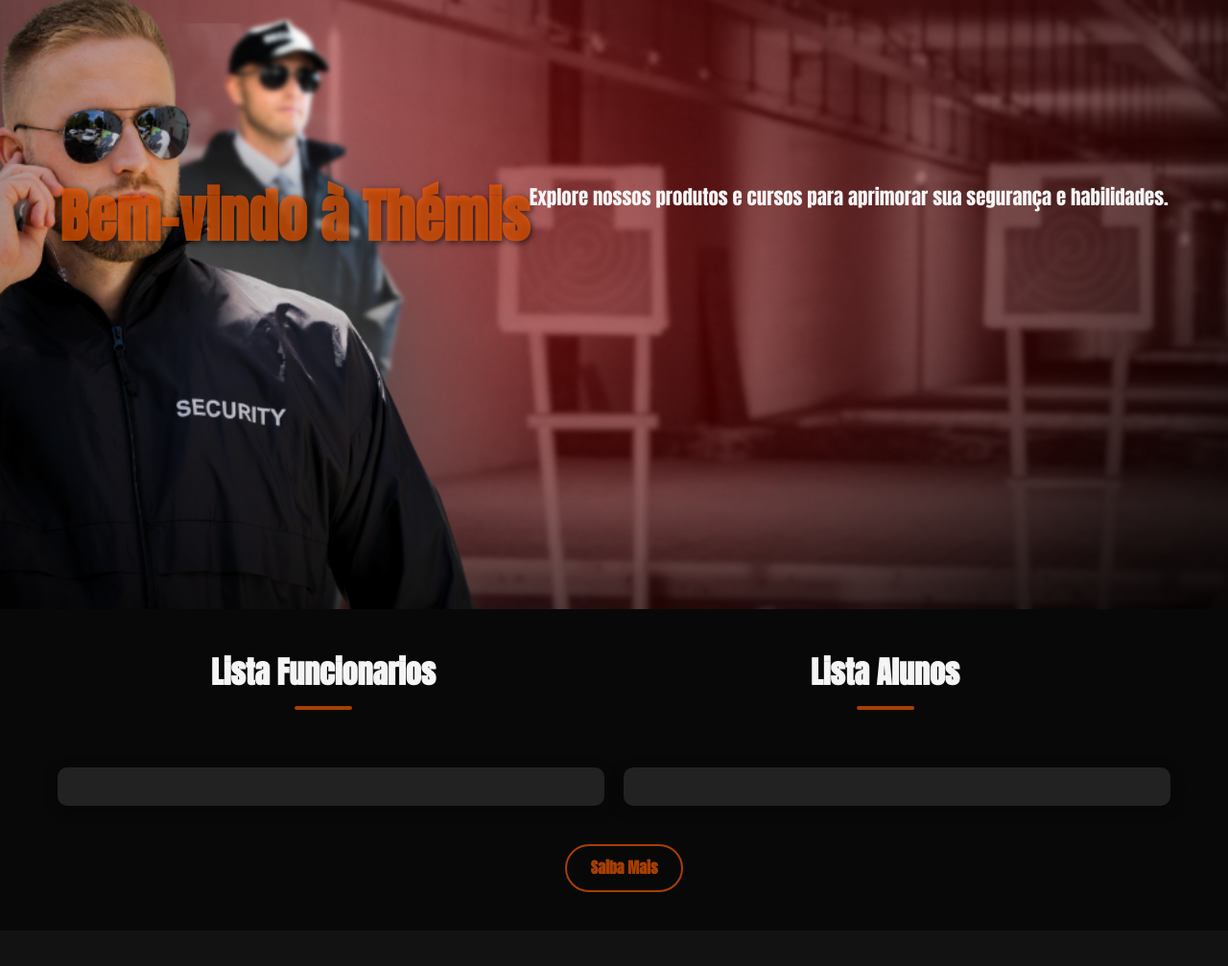
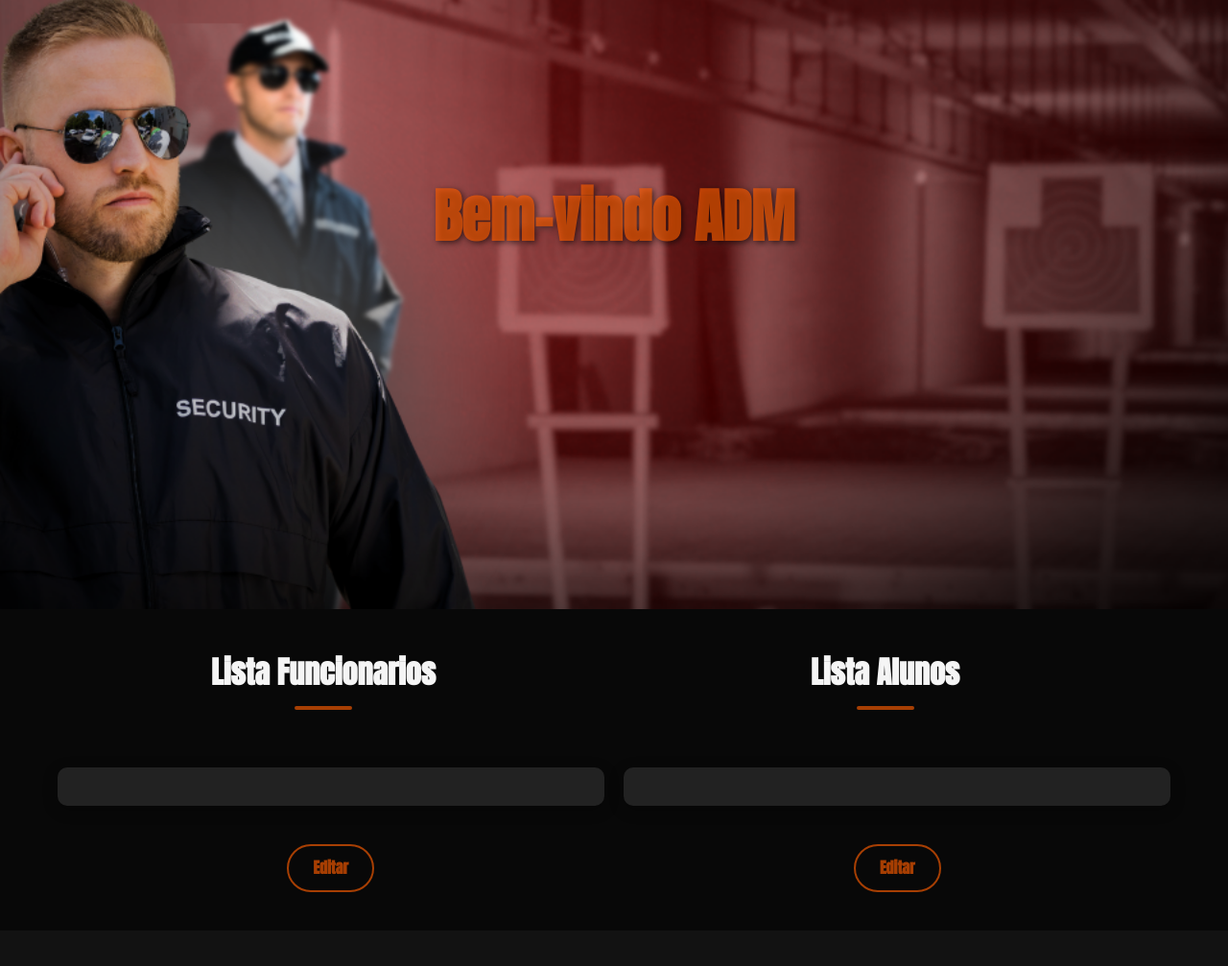
Before and after one commit to Ricardo-Washington/Themisnot, a plain HTML site: page adm/adm.html in a window 1280 px wide. Shown: the part 165-1172 px from the top of the page at 96% size. Drawn offline with Linux system fonts and the light colour scheme; no server answers.

Commit message:
atualização do button

```diff
--- a/adm/adm.css
+++ b/adm/adm.css
@@ -205,19 +205,24 @@
     transform: translateY(-10px);
     box-shadow: 0 10px 20px rgba(0, 0, 0, 0.5);
 }
-.buttons-container{
-    display: flex;
-}
+
 .details-button {
     color: var(--orange);
     border: 2px solid var(--orange);
     padding: 10px 25px;
     border-radius: 50px;
     margin-top: 40px;
+    font-weight: 600;
     display: inline-block;
     transition: background-color 0.3s, color 0.3s;
     cursor: pointer
+}
 
+.buttons-container{
+    display: flex;
+    justify-content: center;
+    gap: 500px;
+    margin-bottom: 40px;
 }
 
 .details-button:hover {
--- a/adm/adm.html
+++ b/adm/adm.html
@@ -29,8 +29,7 @@
     <main>
         <header class="hero-section">
             <div class="container hero-content">
-                <h1>Bem-vindo à Thémis</h1>
-                <p>Explore nossos produtos e cursos para aprimorar sua segurança e habilidades.</p>
+                <h1>Bem-vindo ADM</h1>
             </div>
         </header>
         <section id="Funcionarios" class="Funcionarios-section">
@@ -50,10 +49,11 @@
                     </ol>
                 </div>
             </div>
-            <div class="buttons-container">
-                <a href="#" class="details-button" >Saiba Mais</a>
+        </section>
+        <div class="buttons-container">
+                <a href="#" class="details-button" >Editar</a>
+                <a href="#" class="details-button" >Editar</a>
             </div>
-        </section>
     </main>
 
     <footer id="contato" class="footer-section">
```
